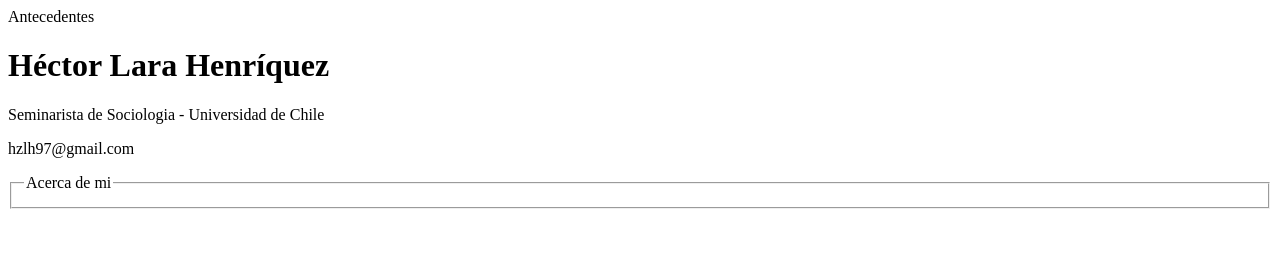
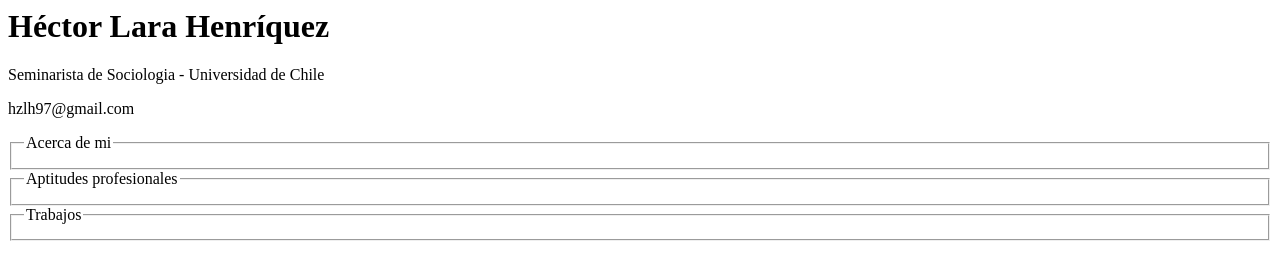
Before and after one commit to HectorLaraHenriquez/LaraData, a plain HTML site: page index.html in a window 1280 px wide. Drawn offline with Linux system fonts and the light colour scheme.

Commit message:
Update index.html

```diff
--- a/index.html
+++ b/index.html
@@ -1,6 +1,6 @@
 <html>
 	<head>
-		Antecedentes
+		<title>CV Héctor Lara</title>
 	</head>
 	<body>
 		<div>
@@ -11,6 +11,12 @@
 			<fieldset>
 				<legend> Acerca de mi</legend>
 			</fieldset>
+
+			<fieldset>
+				<legend> Aptitudes profesionales</legend>
+			</fieldset>
 		</div>
-
+        		<fieldset>
+				<legend> Trabajos</legend>
+			</fieldset>
 </html>
```
